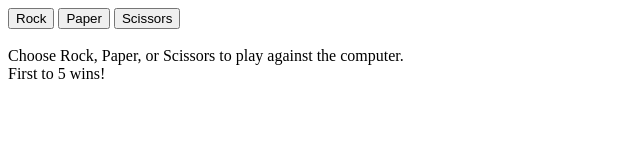
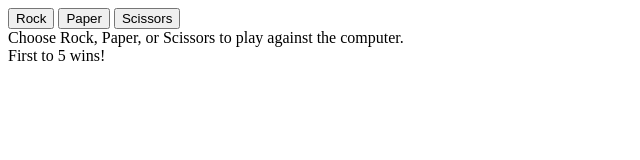
Before and after one commit to BrandanZ/rock_paper_scissors, a plain HTML site: page index.html in a window 1280 px wide. Shown: the whole page, without its empty margins (0-640 px from the left). Drawn offline with Linux system fonts and the light colour scheme.

Commit message:
Remove spacing in UI

```diff
--- a/index.html
+++ b/index.html
@@ -14,7 +14,7 @@
         <button class="Scissors">Scissors</button>
     </div>
 
-    <div class="results"><br>Choose Rock, Paper, or Scissors to play against the computer.<br>
+    <div class="results">Choose Rock, Paper, or Scissors to play against the computer.<br>
     First to 5 wins!</div>
         <div class="playerScore"></div>
         <div class="computerScore"></div>
```
